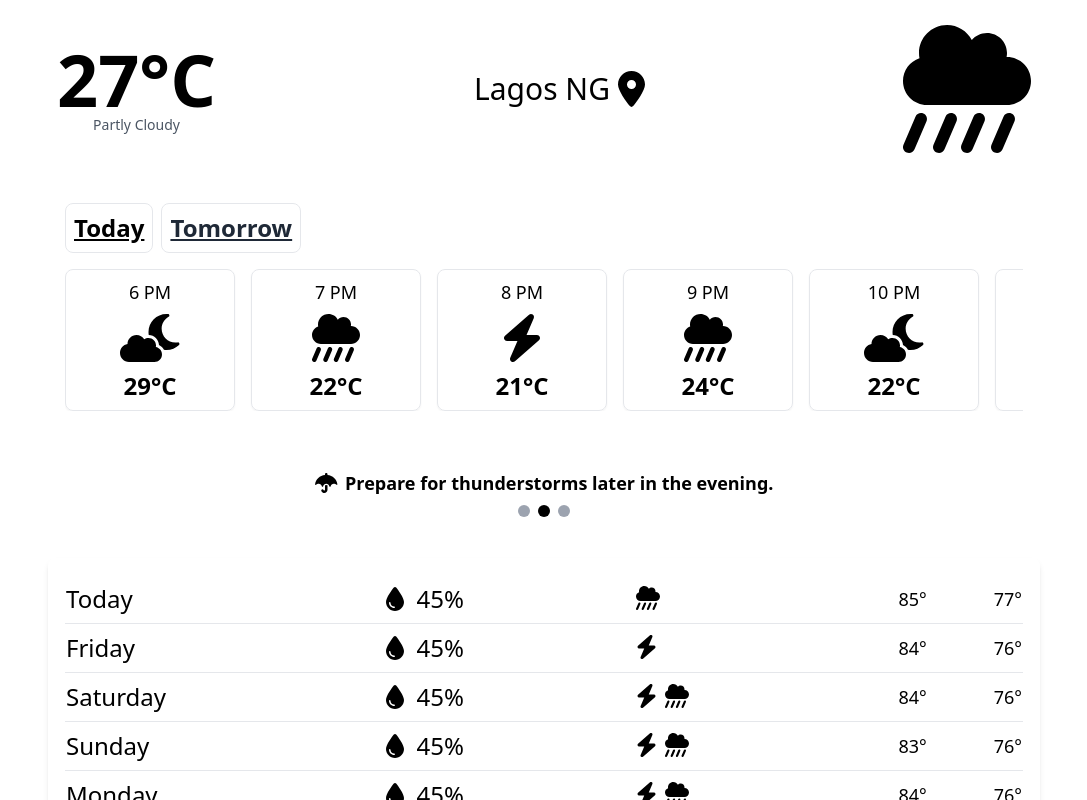
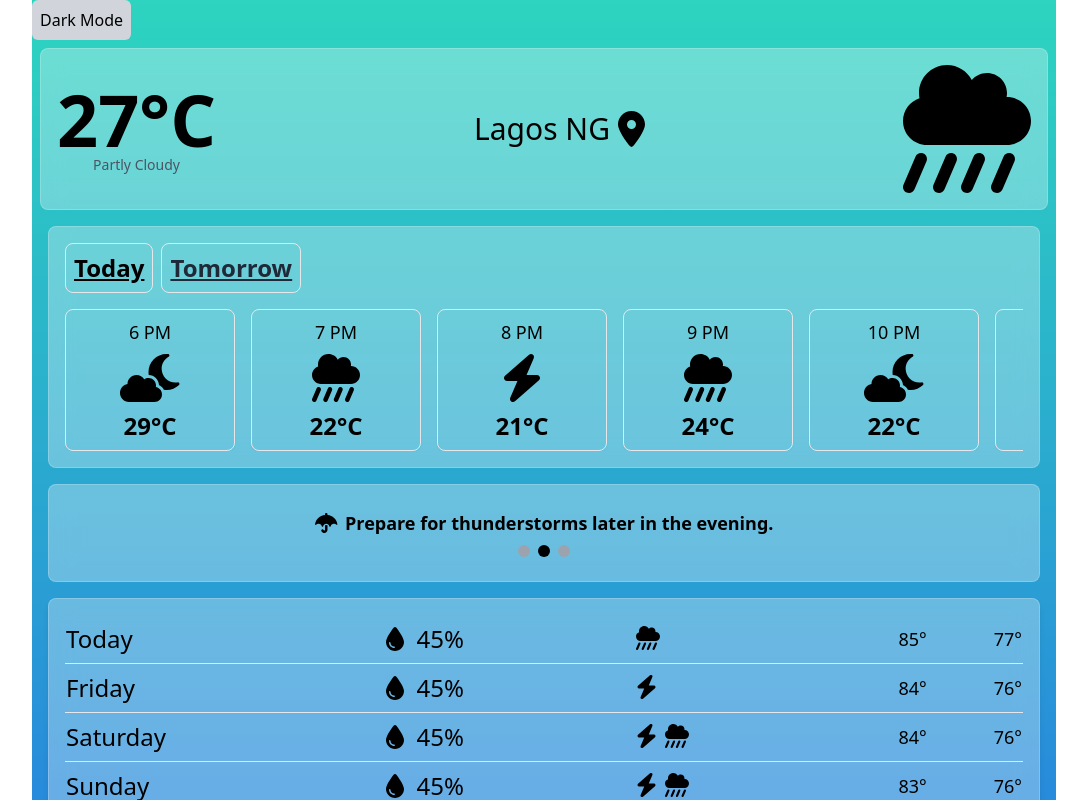
Before and after one commit to VectorGits/SkyCast, a React (Vite) app: page / in a window 1280 px wide. Shown: the top 800 px of the page, without its empty margins (96-1183 px from the left). Built offline with nearby package versions, Linux system fonts and the light colour scheme.

Commit message:
refactor: Update HomePage component styling

```diff
--- a/src/pages/HomePage.jsx
+++ b/src/pages/HomePage.jsx
@@ -4,10 +4,12 @@ import ForecastMini from "../components/ForecastMini";
 import Notification from "../components/Notification";
 import Foreview from "../components/Foreview";
 import Widget from "../components/Widget";
+import ThemeToggle from "../components/ThemeToggle";
 
 const HomePage = () => {
 	return (
-	<div>
+	<div className="bg-gradient-to-b from-teal-400 to-blue-600 dark:bg-gradient-to-b dark:from-indigo-900 dark:to-indigo-700 dark:text-lime-50 min-h-screen">
+		<ThemeToggle />
 		<WeatherHeader />
 		<ForecastMini />
 		<Notification />
```
